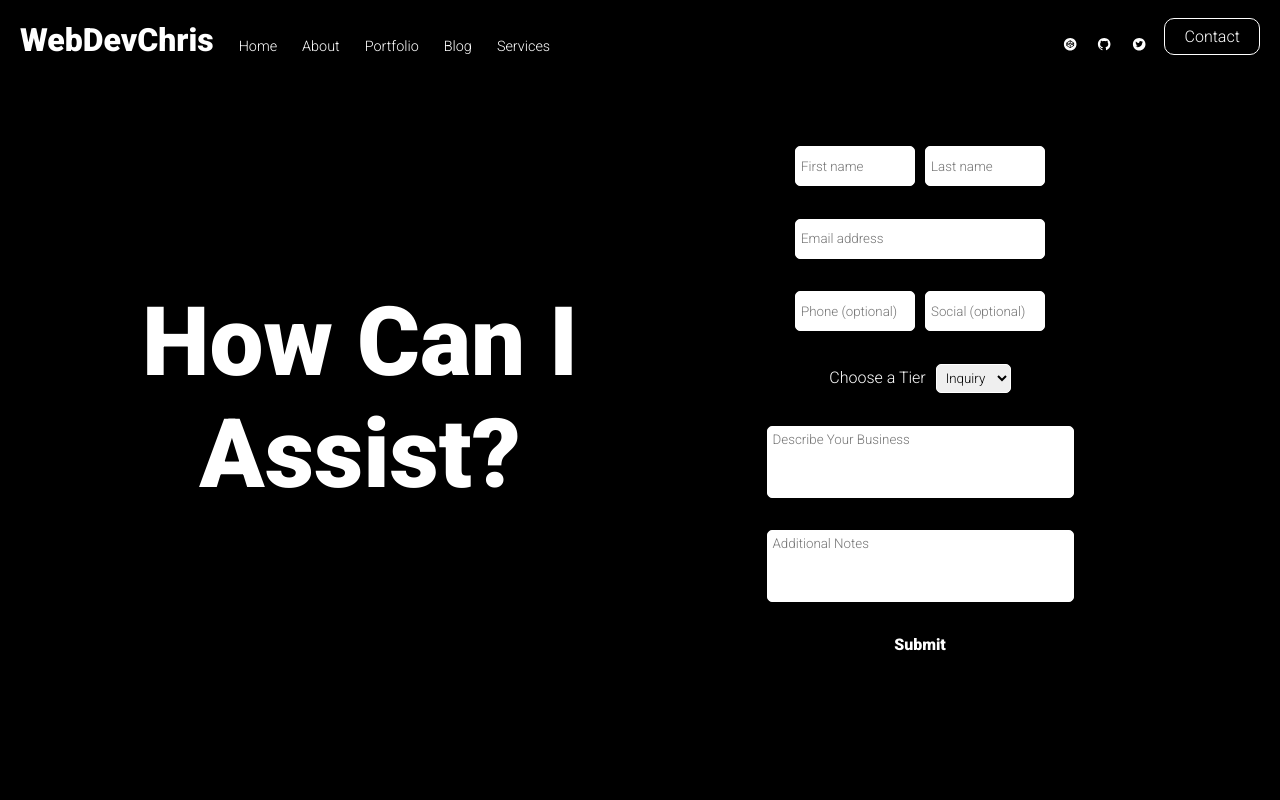
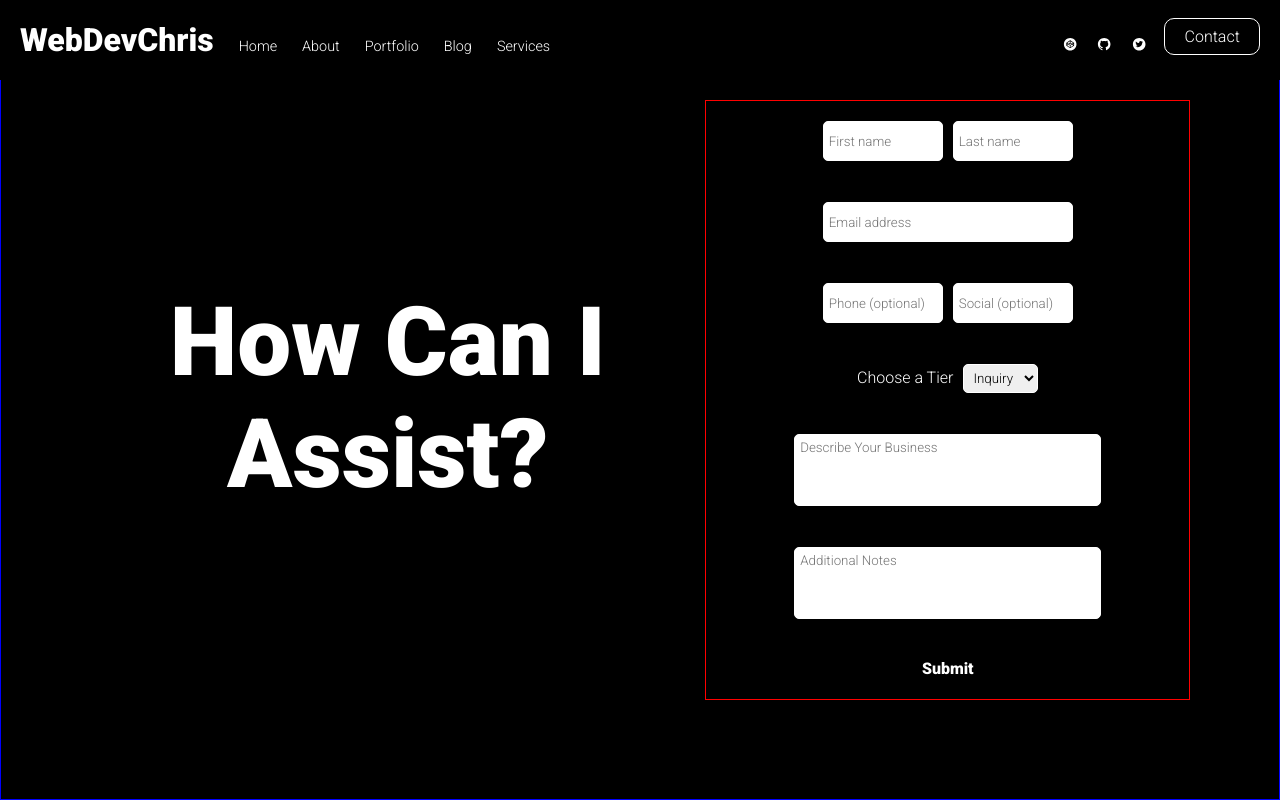
Before and after one commit to WebDevChris1/portfolio-website, a React (Create React App) app: page /contact in a window 1280 px wide. Built offline with nearby package versions, Linux system fonts and the light colour scheme.

Commit message:
contact: minor update

```diff
--- a/src/components/pages/Contact/contact.styles.js
+++ b/src/components/pages/Contact/contact.styles.js
@@ -1,7 +1,7 @@
 import styled from "styled-components";
 
 export const Wrapper = styled.main`
-  /* border: 1px solid blue; */
+  border: 1px solid blue;
   height: 100vh;
   display: flex;
   justify-content: center;
@@ -27,7 +27,7 @@ export const Content = styled.div`
     font-size: 2rem;
     text-align: center;
     border-bottom: 2px solid white;
-    width: 70%;
+    padding: 0 60px;
     padding-bottom: 5px;
   }
 
@@ -40,8 +40,9 @@ export const Content = styled.div`
     align-items: center;
 
     h2 {
+      border: 1px solid red;
       height: 100%;
-      width: 50%;
+      width: 60%;
       border: none;
       display: flex;
       justify-content: center;
@@ -53,13 +54,13 @@ export const Content = styled.div`
 `;
 
 export const Form = styled.form`
-  /* border: 1px solid red; */
+  border: 1px solid red;
   display: flex;
   flex-direction: column;
   justify-content: space-around;
   align-items: center;
-  height: 90%;
-  width: 60%;
+  height: 100%;
+  width: 80%;
 
   label {
     margin-right: 10px;
```
